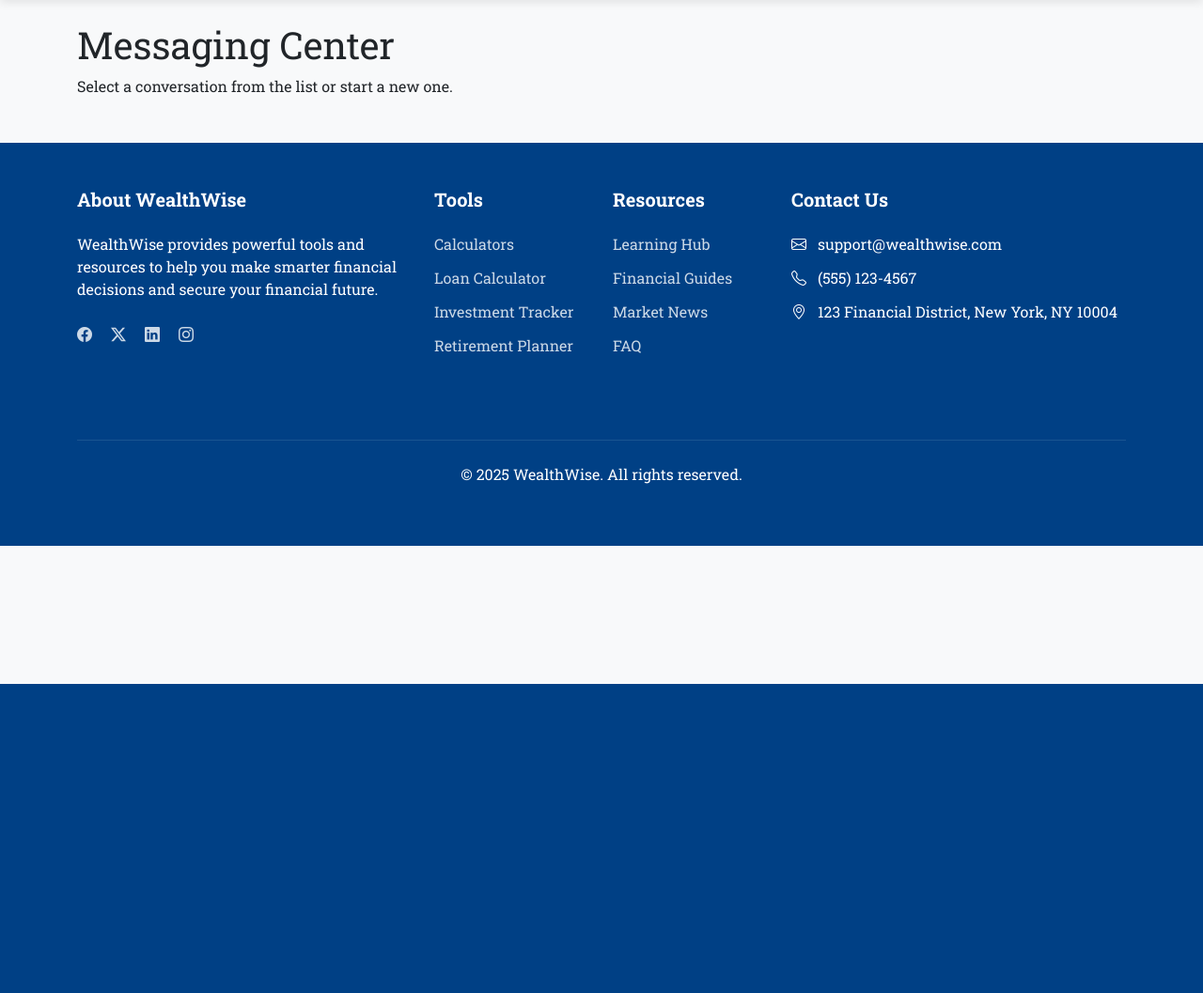
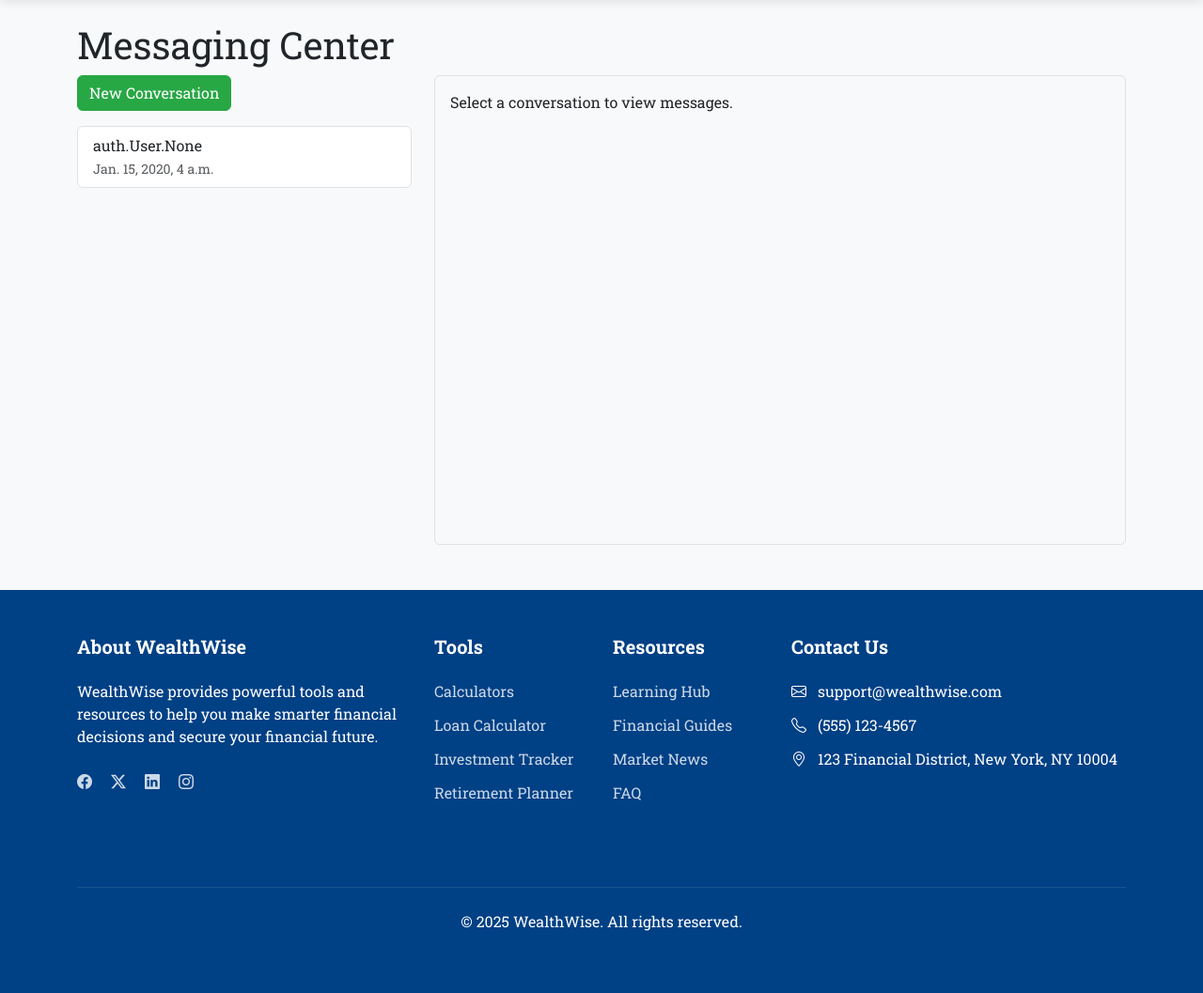
Before and after one commit to jakujobi/wealthwise, a Django app: page /messaging/ in a window 1280 px wide. Shown: the part 72-1129 px from the top of the page at 94% size. Before the commit the page ends 800 px from the top, so only its background shows below. Run offline with Django 5.2, Linux system fonts and the light colour scheme; a user stored in the database is signed in; tables that the repository leaves empty hold one stand-in row (values such as "Sample post").

Commit message:
Add messaging feature with conversations, messages and notification settings

```diff
--- a/messaging/serializers.py
+++ b/messaging/serializers.py
@@ -12,7 +12,7 @@
         fields = ['id', 'conversation', 'sender', 'body', 'attachments', 'timestamp']
 
 class ConversationSerializer(serializers.ModelSerializer):
-    participants = serializers.PrimaryKeyRelatedField(many=True, queryset=User.objects.all())
+    participants = serializers.StringRelatedField(many=True)
     messages = MessageSerializer(many=True, read_only=True)
 
     class Meta:
--- a/messaging/templates/messaging/index.html
+++ b/messaging/templates/messaging/index.html
@@ -3,7 +3,82 @@
 {% block content %}
 <div class="container mt-4">
   <h1>Messaging Center</h1>
-  <p>Select a conversation from the list or start a new one.</p>
-  <!-- Chat UI will be implemented here -->
+  <div class="row">
+    <div class="col-md-4">
+      <button id="new-convo" class="btn btn-primary mb-3">New Conversation</button>
+      <div class="list-group">
+        {% for conv in conversations %}
+          <a href="#" class="list-group-item list-group-item-action conversation-item" data-id="{{ conv.id }}">
+            {{ conv.participants|join:", " }}<br><small class="text-muted">{{ conv.created_at }}</small>
+          </a>
+        {% empty %}
+          <p>No conversations yet.</p>
+        {% endfor %}
+      </div>
+    </div>
+    <div class="col-md-8">
+      <div id="chat-window" class="border rounded p-3" style="height: 500px; overflow-y: auto;">
+        <p>Select a conversation to view messages.</p>
+      </div>
+    </div>
+  </div>
 </div>
+
+<script>
+document.addEventListener('DOMContentLoaded', function() {
+  const items = document.querySelectorAll('.conversation-item');
+  const chatWindow = document.getElementById('chat-window');
+  const newConvoButton = document.getElementById('new-convo');
+
+  newConvoButton.addEventListener('click', function(e) {
+    e.preventDefault();
+    // Create a new conversation via API
+    fetch('/api/conversations/', {
+      method: 'POST',
+      headers: {
+        'Content-Type': 'application/json'
+      }
+    })
+    .then(response => response.json())
+    .then(data => {
+      // Add new conversation to the list
+      const convoList = document.querySelector('.list-group');
+      const newConvoItem = document.createElement('a');
+      newConvoItem.href = '#';
+      newConvoItem.className = 'list-group-item list-group-item-action conversation-item';
+      newConvoItem.dataset.id = data.id;
+      newConvoItem.innerHTML = `New Conversation<br><small class="text-muted">${data.created_at}</small>`;
+      convoList.appendChild(newConvoItem);
+      // Add event listener to the new conversation item
+      newConvoItem.addEventListener('click', function(e) {
+        e.preventDefault();
+        const convoId = this.dataset.id;
+        chatWindow.innerHTML = '<p>Loading conversation ' + convoId + '...</p>';
+        // Fetch messages via AJAX
+        fetch(`/api/conversations/${convoId}/messages/`)
+          .then(response => response.json())
+          .then(data => {
+            const messagesHtml = data.map(message => `<p>${message.text}</p>`).join('');
+            chatWindow.innerHTML = messagesHtml;
+          });
+      });
+    });
+  });
+
+  items.forEach(item => {
+    item.addEventListener('click', function(e) {
+      e.preventDefault();
+      const convoId = this.dataset.id;
+      chatWindow.innerHTML = '<p>Loading conversation ' + convoId + '...</p>';
+      // Fetch messages via AJAX
+      fetch(`/api/conversations/${convoId}/messages/`)
+        .then(response => response.json())
+        .then(data => {
+          const messagesHtml = data.map(message => `<p>${message.text}</p>`).join('');
+          chatWindow.innerHTML = messagesHtml;
+        });
+    });
+  });
+});
+</script>
 {% endblock %}
--- a/messaging/views.py
+++ b/messaging/views.py
@@ -8,7 +8,8 @@
 
 @login_required
 def index(request):
-    return render(request, 'messaging/index.html')
+    conversations = request.user.conversations.all()
+    return render(request, 'messaging/index.html', {'conversations': conversations})
 
 class ConversationViewSet(viewsets.ModelViewSet):
     serializer_class = ConversationSerializer
```
